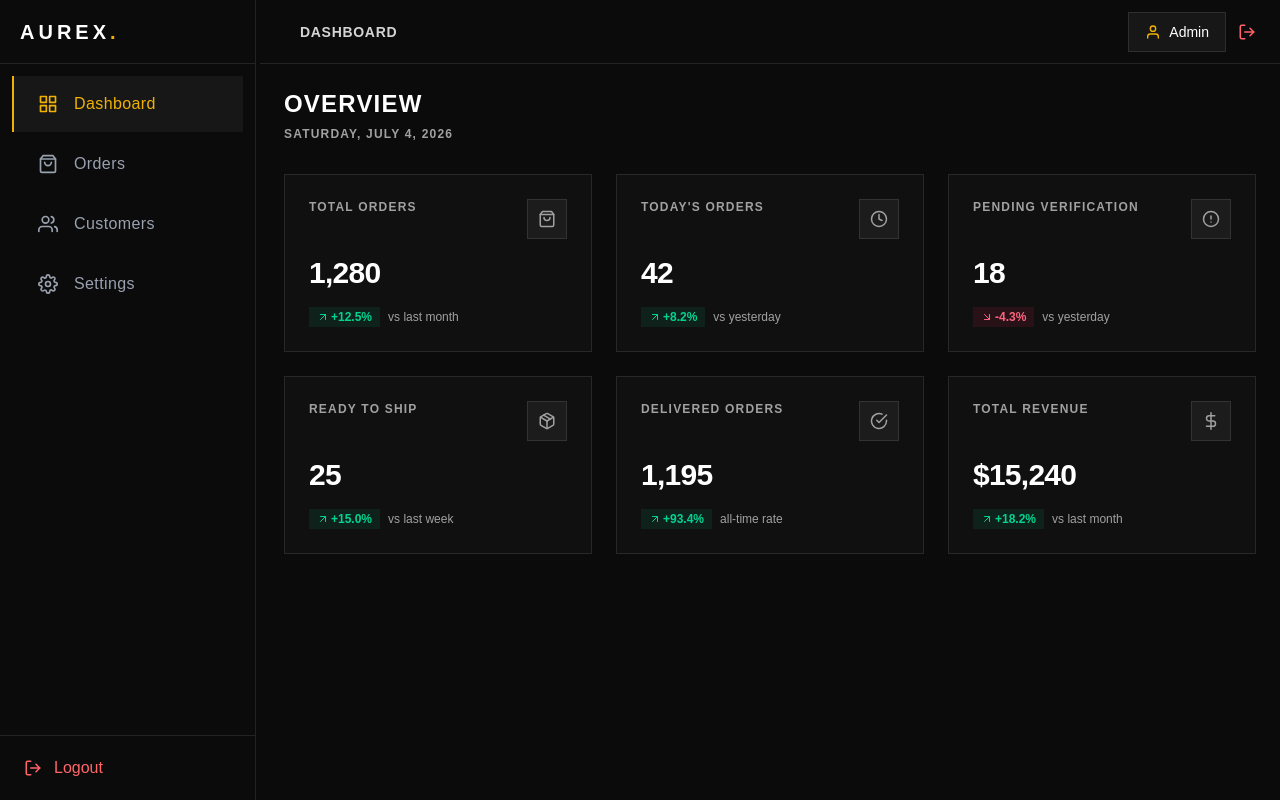
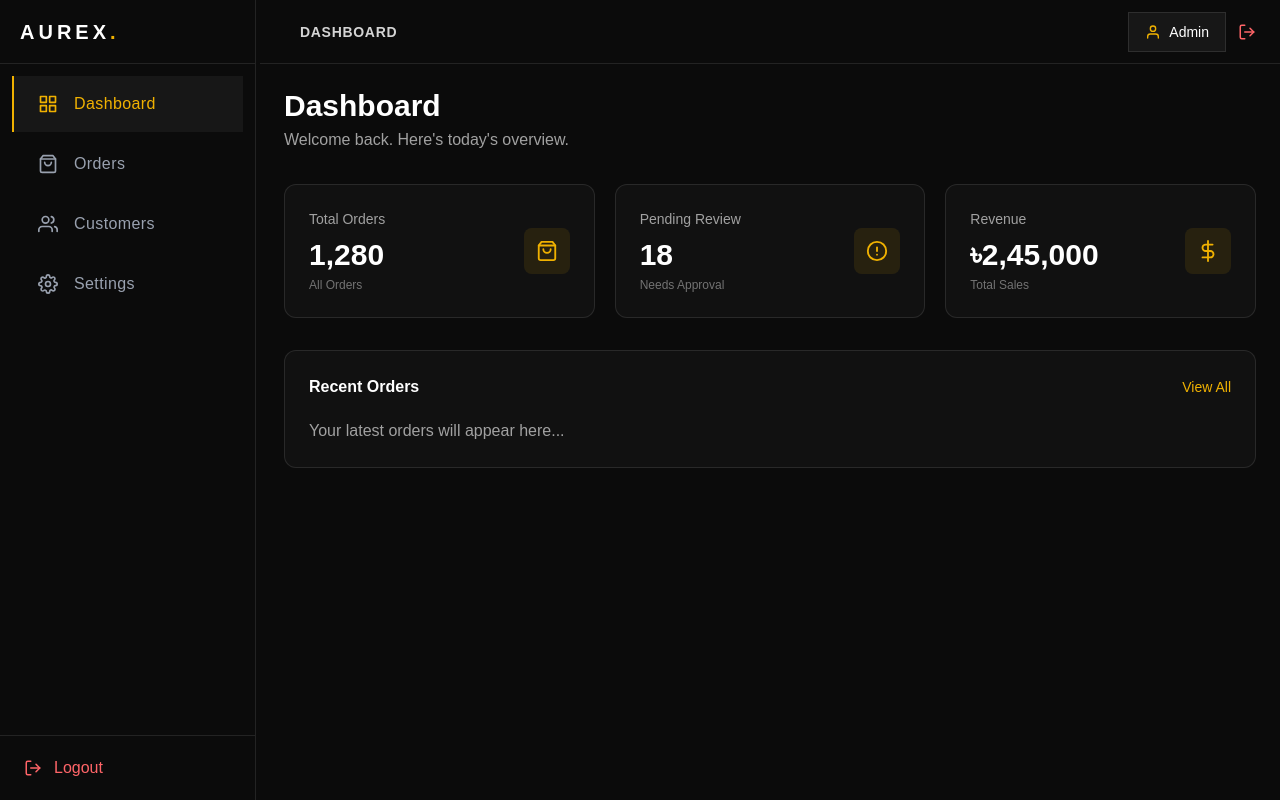
Before and after one commit to dev-nirob1/order-verification-system, a Next.js app: page /dashboard in a window 1280 px wide. Built offline with nearby package versions, Linux system fonts and the light colour scheme.

Commit message:
sidebar context api

```diff
--- a/src/app/(dashboard)/dashboard/page.js
+++ b/src/app/(dashboard)/dashboard/page.js
@@ -1,139 +1,118 @@
-'use client';
-import React from "react";
+"use client";
+
 import {
   FiShoppingBag,
-  FiClock,
   FiAlertCircle,
-  FiPackage,
-  FiCheckCircle,
   FiDollarSign,
-  FiArrowUpRight,
-  FiArrowDownRight,
+  FiArrowRight,
 } from "react-icons/fi";
 
 const stats = [
   {
     title: "Total Orders",
     value: "1,280",
-    change: "+12.5%",
-    trend: "up",
-    timeframe: "vs last month",
+    subtitle: "All Orders",
     icon: FiShoppingBag,
   },
   {
-    title: "Today's Orders",
-    value: "42",
-    change: "+8.2%",
-    trend: "up",
-    timeframe: "vs yesterday",
-    icon: FiClock,
-  },
-  {
-    title: "Pending Verification",
+    title: "Pending Review",
     value: "18",
-    change: "-4.3%",
-    trend: "down",
-    timeframe: "vs yesterday",
+    subtitle: "Needs Approval",
     icon: FiAlertCircle,
   },
   {
-    title: "Ready to Ship",
-    value: "25",
-    change: "+15.0%",
-    trend: "up",
-    timeframe: "vs last week",
-    icon: FiPackage,
-  },
-  {
-    title: "Delivered Orders",
-    value: "1,195",
-    change: "+93.4%",
-    trend: "up",
-    timeframe: "all-time rate",
-    icon: FiCheckCircle,
-  },
-  {
-    title: "Total Revenue",
-    value: "$15,240",
-    change: "+18.2%",
-    trend: "up",
-    timeframe: "vs last month",
+    title: "Revenue",
+    value: "৳2,45,000",
+    subtitle: "Total Sales",
     icon: FiDollarSign,
   },
 ];
 
-const Dashboard = () => {
-  // Format current date matching the design
-  const currentDate = new Date().toLocaleDateString("en-US", {
-    weekday: "long",
-    year: "numeric",
-    month: "long",
-    day: "numeric",
-  });
+const reviewOrders = [
+  {
+    id: "#ORD-1024",
+    customer: "Hasan",
+    phone: "017XXXXXXXX",
+    status: "Trusted",
+  },
+  {
+    id: "#ORD-1025",
+    customer: "Rahim",
+    phone: "018XXXXXXXX",
+    status: "Review",
+  },
+  {
+    id: "#ORD-1026",
+    customer: "Karim",
+    phone: "019XXXXXXXX",
+    status: "High Risk",
+  },
+];
 
+export default function Dashboard() {
   return (
-    <div className="flex flex-col gap-8 rounded-none">
-      {/* Page Header */}
-      <div className="flex flex-col gap-1.5 rounded-none">
-        <h2 className="text-2xl font-bold tracking-wider text-white uppercase">
-          Overview
-        </h2>
-        <p className="text-xs uppercase tracking-widest text-neutral-400 font-semibold">
-          {currentDate}
+    <div className="space-y-8">
+      {/* Header */}
+      <div>
+        <h1 className="text-3xl font-bold text-white">
+          Dashboard
+        </h1>
+
+        <p className="mt-1 text-neutral-400">
+          Welcome back. Here&apos;s today&apos;s overview.
         </p>
       </div>
 
-      {/* Grid Layout for Stats Cards */}
-      <div className="grid grid-cols-1 md:grid-cols-2 lg:grid-cols-3 gap-6 rounded-none">
-        {stats.map((stat, index) => {
-          const Icon = stat.icon;
-          const isUp = stat.trend === "up";
-          const TrendIcon = isUp ? FiArrowUpRight : FiArrowDownRight;
+      {/* Stats */}
+      <div className="grid gap-5 md:grid-cols-2 xl:grid-cols-3">
+        {stats.map((item) => {
+          const Icon = item.icon;
 
           return (
             <div
-              key={index}
-              className="flex flex-col justify-between border border-white/10 bg-white/[0.02] p-6 hover:border-yellow-500/30 hover:-translate-y-1 transition-all duration-300 rounded-none group hover:shadow-[0_10px_30px_rgba(234,179,8,0.02)] cursor-pointer"
+              key={item.title}
+              className="rounded-xl border border-white/10 bg-[#111] p-6"
             >
-              {/* Card Top Row */}
-              <div className="flex items-start justify-between rounded-none">
-                <span className="text-xs uppercase tracking-widest text-neutral-400 font-semibold group-hover:text-neutral-300 transition-colors duration-300">
-                  {stat.title}
-                </span>
-                <span className="flex h-10 w-10 items-center justify-center border border-white/10 text-neutral-400 group-hover:border-yellow-500/40 group-hover:text-yellow-500 transition-all duration-300 rounded-none bg-white/5">
-                  <Icon size={18} />
-                </span>
-              </div>
+              <div className="flex items-center justify-between">
+                <div>
+                  <p className="text-sm text-neutral-400">
+                    {item.title}
+                  </p>
 
-              {/* Card Value */}
-              <div className="mt-4 rounded-none">
-                <h3 className="text-3xl font-bold tracking-tight text-white font-numbers group-hover:text-yellow-500 transition-colors duration-300">
-                  {stat.value}
-                </h3>
-              </div>
+                  <h2 className="mt-2 text-3xl font-bold text-white">
+                    {item.value}
+                  </h2>
 
-              {/* Card Footer Trend Info */}
-              <div className="mt-4 flex items-center gap-2 text-xs rounded-none">
-                <span
-                  className={`flex items-center gap-0.5 font-semibold px-2 py-0.5 rounded-none ${
-                    isUp
-                      ? "bg-emerald-500/10 text-emerald-400"
-                      : "bg-rose-500/10 text-rose-400"
-                  }`}
-                >
-                  <TrendIcon size={12} />
-                  {stat.change}
-                </span>
-                <span className="text-neutral-400 font-medium">
-                  {stat.timeframe}
-                </span>
+                  <p className="mt-1 text-xs text-neutral-500">
+                    {item.subtitle}
+                  </p>
+                </div>
+
+                <div className="rounded-lg bg-yellow-500/10 p-3 text-yellow-500">
+                  <Icon size={22} />
+                </div>
               </div>
             </div>
           );
         })}
       </div>
+
+      {/* Recent Orders */}
+      <div className="rounded-xl border border-white/10 bg-[#111] p-6">
+        <div className="mb-5 flex items-center justify-between">
+          <h3 className="font-semibold text-white">
+            Recent Orders
+          </h3>
+
+          <button className="text-sm text-yellow-500">
+            View All
+          </button>
+        </div>
+
+        <div className="text-neutral-400">
+          Your latest orders will appear here...
+        </div>
+      </div>
     </div>
   );
-};
-
-export default Dashboard;
+}
--- a/src/app/components/dashboard/DashboardLayout.jsx
+++ /dev/null
@@ -1,32 +0,0 @@
-'use client';
-import { useState } from "react";
-import Sidebar from "./Sidebar";
-import MobileSidebar from "./MobileSidebar";
-import Topbar from "./Topbar";
-
-const DashboardLayout = ({ children }) => {
-  const [mobileOpen, setMobileOpen] = useState(false);
-
-  return (
-    <div className="min-h-screen bg-[#0B0B0B] text-[#F5F5F5] font-sans flex rounded-none">
-      {/* Desktop Sidebar (Fixed) */}
-      <Sidebar />
-
-      {/* Mobile Drawer Sidebar */}
-      <MobileSidebar isOpen={mobileOpen} onClose={() => setMobileOpen(false)} />
-
-      {/* Main Viewport Container */}
-      <div className="flex-1 flex flex-col min-w-0 lg:pl-[260px]">
-        {/* Sticky Topbar */}
-        <Topbar onMenuClick={() => setMobileOpen(true)} />
-
-        {/* Content Wrapper */}
-        <main className="flex-1 p-6 sm:p-8 md:p-10 overflow-y-auto">
-          {children}
-        </main>
-      </div>
-    </div>
-  );
-};
-
-export default DashboardLayout;
--- a/src/app/components/dashboard/Sidebar.jsx
+++ b/src/app/components/dashboard/Sidebar.jsx
@@ -10,9 +10,12 @@ import {
 } from "react-icons/fi";
 import SidebarItem from "./SidebarItem";
 import Link from "next/link";
+import { useSidebar } from "@/app/hooks/useSidebar";
 
-const Sidebar = ({ isOpen, onClose }) => {
-  const pathname = usePathname();
+const Sidebar = () => {
+  const pathname = usePathname();  // for active links
+
+  const {isSidebarOpen, closeSidebar} = useSidebar();
 
   const navItems = [
     { href: "/dashboard", label: "Dashboard", icon: FiGrid },
@@ -24,16 +27,16 @@ const Sidebar = ({ isOpen, onClose }) => {
   return (
     <>
       {/* overlaping  */}
-      {isOpen && (
+      {isSidebarOpen && (
         <div
-          onClick={onClose}
+          onClick={closeSidebar}
           className="fixed inset-0 z-30 bg-black/50 lg:hidden"
         />
       )}
 
       <aside
         className={`fixed top-0 left-0 z-40 h-screen w-64 bg-[#0B0B0B] border-r border-white/10 transition-transform duration-300 ${
-          isOpen ? "translate-x-0" : "-translate-x-full lg:translate-x-0"
+          isSidebarOpen ? "translate-x-0" : "-translate-x-full lg:translate-x-0"
         }`}
       >
         {/* Header */}
@@ -46,7 +49,7 @@ const Sidebar = ({ isOpen, onClose }) => {
           </Link>
 
           {/* close button  */}
-          <button onClick={onClose} className="text-white lg:hidden">
+          <button onClick={closeSidebar} className="text-white lg:hidden">
             <FiX size={22} />
           </button>
         </div>
--- a/src/app/components/dashboard/Topbar.jsx
+++ b/src/app/components/dashboard/Topbar.jsx
@@ -1,13 +1,17 @@
 "use client";
 import { HiOutlineMenuAlt3 } from "react-icons/hi";
-import { FiUser, FiBell, FiLogOut, FiX } from "react-icons/fi";
+import { FiUser, FiLogOut } from "react-icons/fi";
+import { useSidebar } from "@/app/hooks/useSidebar";
 
 const Topbar = () => {
+  const { openSidebar } = useSidebar();
+  console.log(openSidebar)
+
   return (
     <header className="flex w-full h-16 items-center justify-between border-b border-white/10 bg-[#0B0B0B] px-6">
       <div className="flex items-center gap-4">
         {/* hamburger  */}
-        <button>
+        <button onClick={openSidebar}>
           <HiOutlineMenuAlt3 size={24} className="text-white lg:hidden" />
         </button>
         <h5 className="text-sm font-semibold uppercase tracking-wider text-neutral-300">
--- /dev/null
+++ b/src/app/contextProvider/SidebarContext.jsx
@@ -0,0 +1,19 @@
+'use client'
+import { createContext, useState } from "react";
+
+export const SidebarContext = createContext();
+
+export const SidebarProvider = ({ children }) => {
+  const [isSidebarOpen, setSidebarOpen] = useState(false);
+
+  const openSidebar = () => setSidebarOpen(true);
+  const closeSidebar = () => setSidebarOpen(false);
+
+  return (
+    <SidebarContext.Provider
+      value={{ isSidebarOpen, closeSidebar, openSidebar }}
+    >
+      {children}
+    </SidebarContext.Provider>
+  );
+};
--- a/src/app/hooks/useCheckout.jsx
+++ b/src/app/hooks/useCheckout.jsx
@@ -1,3 +1,4 @@
+'use client'
 import { useContext } from "react";
 import { CheckoutContext } from "../contextProvider/CheckoutContext";
 
--- /dev/null
+++ b/src/app/hooks/useSidebar.jsx
@@ -0,0 +1,11 @@
+'use client'
+import { useContext } from "react";
+import { SidebarContext } from "../contextProvider/SidebarContext";
+
+export const useSidebar = () => {
+  const context = useContext(SidebarContext);
+  if (!context) {
+    throw new Error("useSidebar must be used within a SidebarProvider");
+  }
+  return context;
+};
```
Also changed, not shown: src/app/(dashboard)/dashboard/layout.js (+4 -3 lines), src/app/components/dashboard/MobileSidebar.jsx (deleted, +0 -144 lines).
